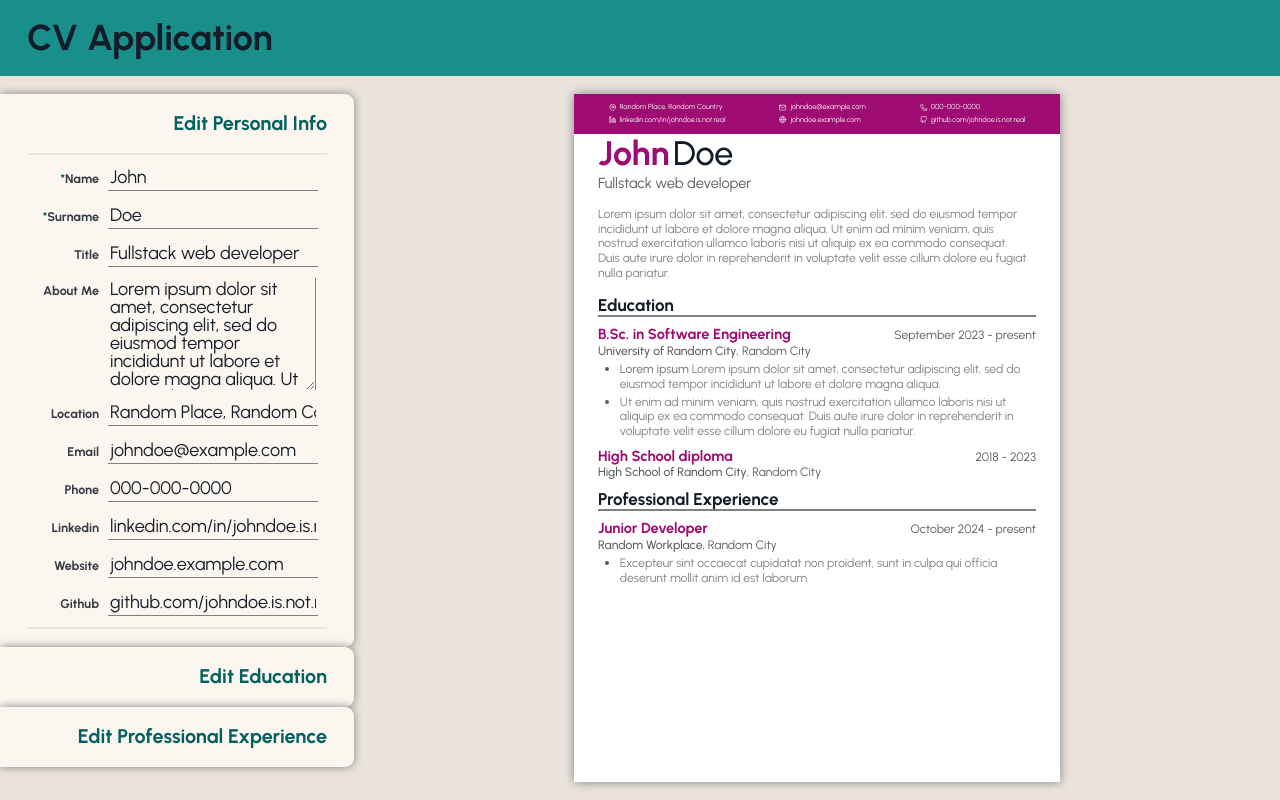
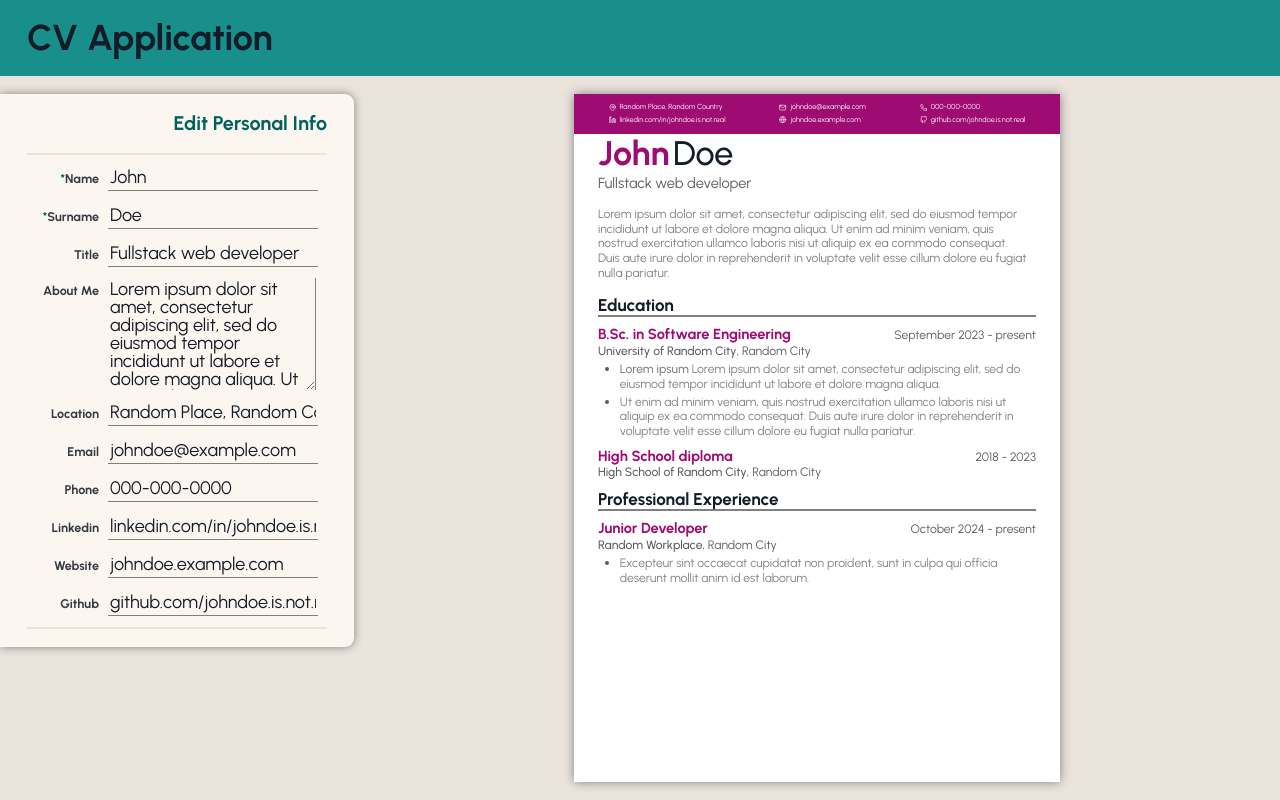
Before and after one commit to frarosset/cv-application, a React (Vite) app: page / in a window 1280 px wide. Built offline with nearby package versions, Linux system fonts and the light colour scheme.

Commit message:
feat(EditPanel): add currentPanel state to this component and render only that Panel
The setting of the currentPanel is not implemented, yet.

```diff
--- a/src/components/editor/EditPanel.jsx
+++ b/src/components/editor/EditPanel.jsx
@@ -1,26 +1,46 @@
+import { useState } from "react";
 import EditPersonalInfoPanel from "./EditPersonalInfoPanel.jsx";
 import EditEducationPanel from "./EditEducationPanel.jsx";
 import EditProfessionalExperience from "./EditProfessionalExperience.jsx";
 import "../../styles/editor/EditPanel.css";
 
 function EditPanel(props) {
+  const [currentPanel, setCurrentPanel] = useState("personal-info");
+
   return (
     <div className="edit-panel">
       <h2>Edit Panel</h2>
+      {renderCurrentPanel(currentPanel, props)}
+    </div>
+  );
+}
+
+function renderCurrentPanel(currentPanel, props) {
+  switch (currentPanel) {
+    case "personal-info":
+      return (
         <EditPersonalInfoPanel
           personalInfo={props.personalInfo}
           setPersonalInfo={props.setPersonalInfo}
         />
+      );
+    case "education":
+      return (
         <EditEducationPanel
           education={props.education}
           setEducation={props.setEducation}
         />
+      );
+    case "professional-experience":
+      return (
         <EditProfessionalExperience
           professionalExperience={props.professionalExperience}
           setProfessionalExperience={props.setProfessionalExperience}
         />
-    </div>
       );
+    default:
+      return null;
+  }
 }
 
 export default EditPanel;
```
Lines whose indentation alone changed are shown as unchanged.
